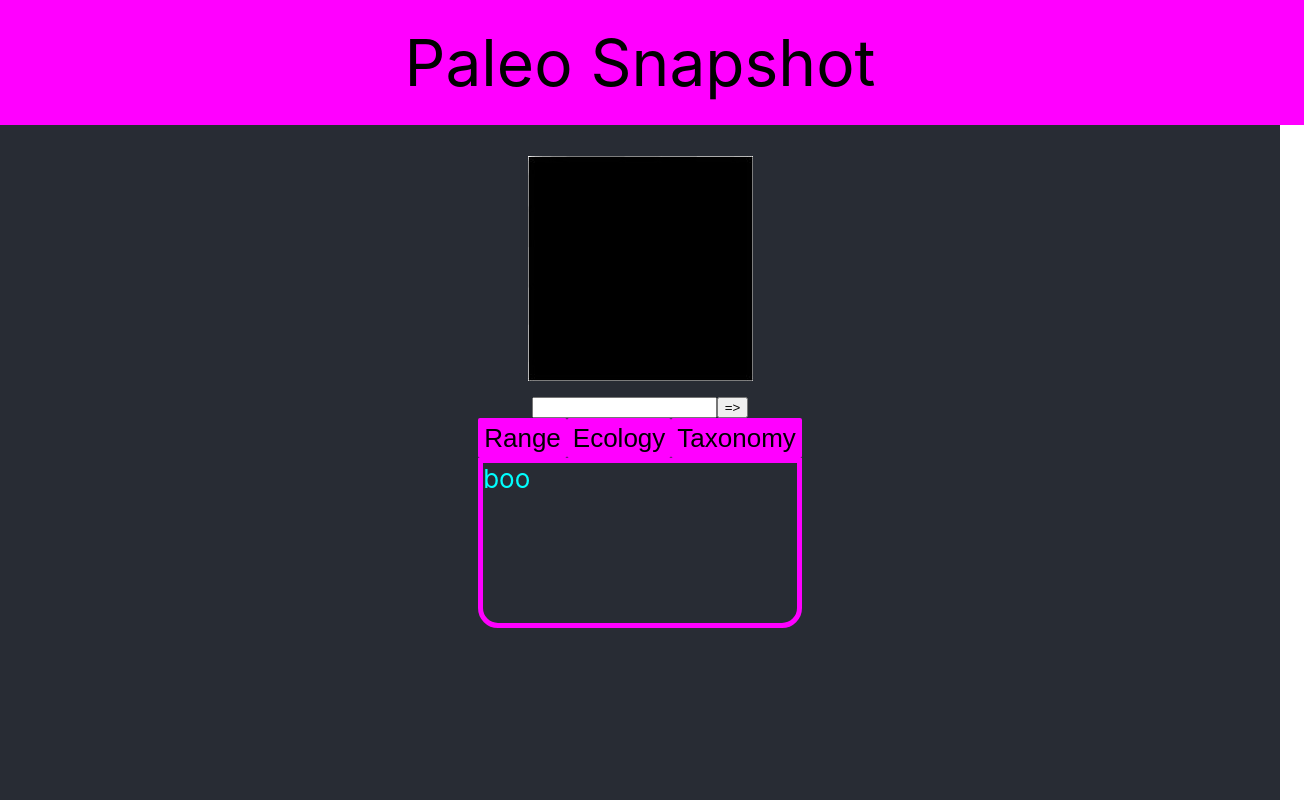
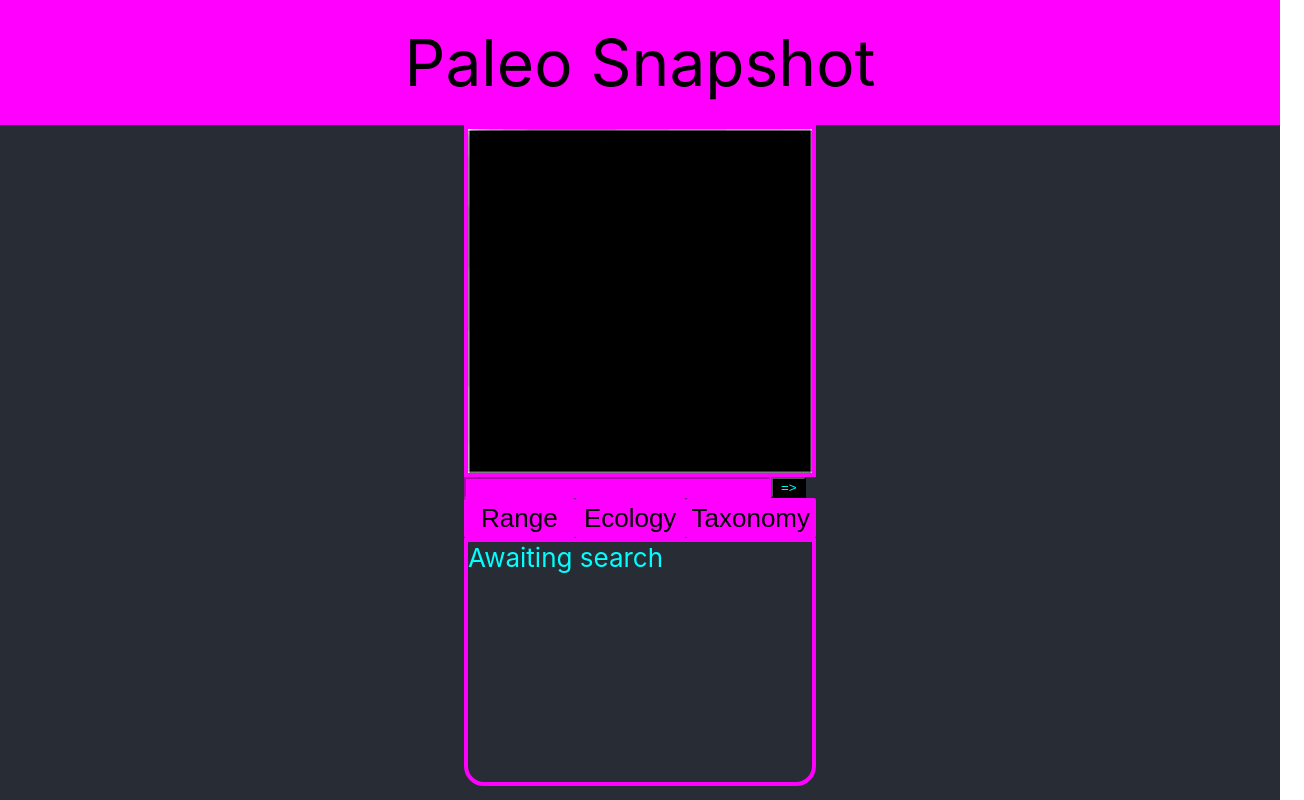
Before and after one commit to CpaterCodes/Paleo-Snapshot, a React (Create React App) app: page / in a window 1280 px wide. Shown: the whole page, 1304 px wide, since content can reach past the window. Built offline with nearby package versions, Linux system fonts and the light colour scheme.

Commit message:
Style: Expand upon application styling. Refactor pending

```diff
--- a/src/App.js
+++ b/src/App.js
@@ -4,27 +4,38 @@ import ImagePort from './components/ImagePort';
 import Sheet from './components/Sheet';
 import Search from './components/Search';
 import Caller from './components/Caller';
+// import Entelodon from './spec/entelodon.json';
 
-const gingZorp = {
-  range: "boo",
-  ecology: "bar",
-  taxonomy: "vaz"
+const emptyData = {
+  range: "Awaiting search",
+  ecology: "Awaiting search",
+  taxonomy: "Awaiting search"
 };
 
 class App extends Component {
 
+  constructor(props){
+    super(props);
+    this.state = {dataSet: emptyData};
+    this.searchSubmit = this.searchSubmit.bind(this);
+  }
 
+  searchSubmit(searchTerm) {
+    this.setState({dataSet: Caller.dataSet(searchTerm)});
+  }
 
   render() {
     return (
-      <main className="App-main">
+      <div className="App-body">
         <header className="App-banner">
           Paleo Snapshot
-        </header><br/>
-        <ImagePort/>
-        <Search onSubmit={console.log}/>
-        <Sheet dataSet={gingZorp}/>
-      </main>
+        </header>
+        <main className="App-main">
+          <ImagePort/>
+          <Search onSubmit={this.searchSubmit}/>
+          <Sheet dataSet={this.state.dataSet}/>
+        </main>
+      </div>
     );
   }
 }
--- a/src/App.scss
+++ b/src/App.scss
@@ -1,18 +1,19 @@
 .App-banner {
   text-align: center;
-  width:100%;
-  display:flex;
   padding: 3vh;
   font-size: 8vh;
-  justify-content: center;
   background-color: magenta;
 }
 
-.App-main {
+.App-body {
+  min-width: 100%;
   background-color: #282c34;
   min-height: 100vh;
-  display: flex;
-  flex-direction: column;
-  align-items: center;
   font-size: calc(10px + 2vmin);
 }
+
+.App-main {
+display:flex;
+flex-direction: column;
+align-items: center;
+}
--- a/src/components/ImagePort.js
+++ b/src/components/ImagePort.js
@@ -1,8 +1,9 @@
+import './assets/Imageport.scss';
 import nullImage from './assets/null_result.png';
 
 export default function ImagePort(props){
   return (
-      <div>
+      <div className="Image-port">
         <img src={props.img ? props.img : nullImage} alt="Taxon thumbnail goes here"/>
       </div>
     );
--- a/src/components/Search.js
+++ b/src/components/Search.js
@@ -1,5 +1,5 @@
 import {Component} from 'react';
-
+import './assets/Search.scss';
 export default class Search extends Component {
 
   constructor(props){
@@ -23,8 +23,8 @@ export default class Search extends Component {
   render() {
     return(
       <form className="search-bar" onSubmit={this.handleSubmit}>
-        <input type="text" value={this.state.value} onChange={this.handleChange}/>
-        <input type="submit" value="=>" />
+        <input className="search-input" type="text" value={this.state.value} onChange={this.handleChange}/>
+        <input className="search-submit" type="submit" value="=>" />
       </form>
     );
   }
--- /dev/null
+++ b/src/components/assets/Imageport.scss
@@ -0,0 +1,12 @@
+.Image-port {
+  min-width: 43vh;
+  border-style: solid;
+  border-color: magenta;
+  border-width: 4px;
+  display: flex;
+  justify-content: center;
+}
+
+img {
+  width:100%;
+}
--- /dev/null
+++ b/src/components/assets/Search.scss
@@ -0,0 +1,17 @@
+.search-bar {
+  min-width: 44vh;
+  display: flex;
+}
+
+.search-input {
+  background-color: magenta;
+  border-color: magenta;
+  min-width:85%;
+}
+
+.search-submit {
+  color: cyan;
+  background-color: black;
+  border-color: black;
+  min-width: 10%;
+}
--- a/src/components/assets/Sheet.scss
+++ b/src/components/assets/Sheet.scss
@@ -7,7 +7,8 @@ min-height: 20vh;
 }
 
 .button-panel {
-  display: flex;
+display: flex;
+flex-direction: row;
 }
 
 button {
@@ -24,12 +25,13 @@ button:active {
 }
 
 .Sheet-main {
-  min-width: 40vh;
+  min-width: 44vh;
 }
 .data-body {
   color:$secondaryColour;
+  min-height: 30vh;
   border-style: solid;
-  border-width: 5px;
+  border-width: 4px;
   border-color: $primaryColour;
   border-radius: 0px 0px 20px 20px;
 }
```
Also changed, not shown: 1 other file (tests, documents, lock files or other folders).
